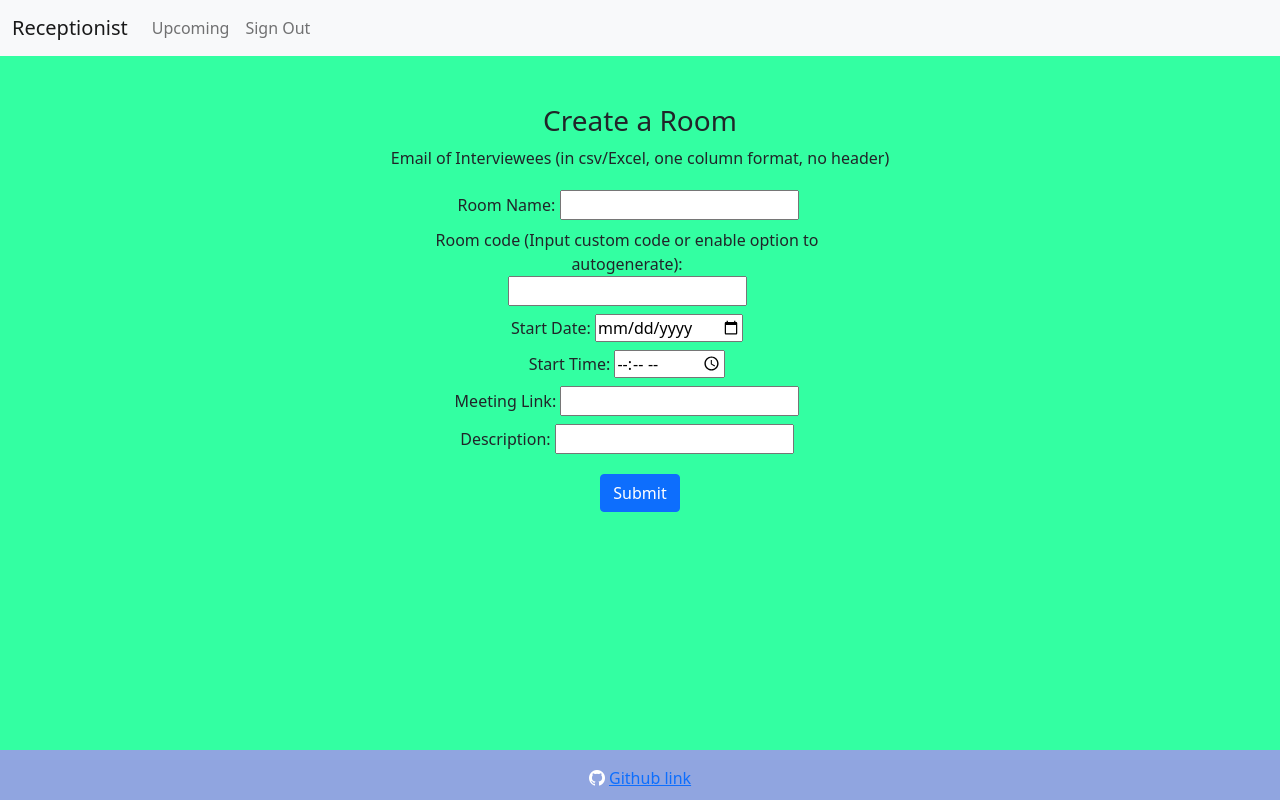
After one commit to Solai-Adithya/Receptionist, a Flask app: page /create/invite in a window 1280 px wide. The commit adds this page. Run offline with Flask 2, Linux system fonts and the light colour scheme; some libraries are stand-ins or nearby versions.

Commit message:
Completed create room flow and restructured database interactions

```diff
--- a/app.py
+++ b/app.py
@@ -26,10 +26,13 @@ from constants import (
     GOOGLE_DISCOVERY_URL,
     GOOGLE_SECRET,
 )
-from user import User
+from functions import generateRoomID
+from db import User, Rooms, Participants
+rooms = Rooms()
+participants = Participants()
 
 os.environ["OAUTHLIB_INSECURE_TRANSPORT"] = "1"
-os.environ["FLASK_ENVIRONMENT"] = "development"
+os.environ["FLASK_ENV"] = "development"
 
 app = Flask(__name__)
 
@@ -37,15 +40,6 @@ app.config["SECRET_KEY"] = "secret!"
 app.debug = True
 
 socketio = SocketIO(app)
-
-connectionURL = (
-    "mongodb+srv://adhiAtlasAdmin:%s@cluster0.cjyig.mongodb.net/myFirstDatabase?retryWrites=true&w=majority"
-    % ATLAS_ADMIN_PWD
-)
-dbclient = pymongo.MongoClient(connectionURL)
-db = dbclient.get_database("Reception")
-Users = db.Users
-Rooms = db.Rooms
 
 # Login
 def get_google_provider_cfg():
@@ -72,60 +66,86 @@ def upcoming():
     return render_template("upcoming.html")  # TODO
 
 
-@app.route("/create")
-def createRoom():
-    return render_template("newroom.html")
+@app.route("/create/add")
+def createRoom_add():
+    return render_template("newroom_add.html")
+
+@app.route("/create/invite")
+def createRoom_invite():
+    return render_template("newroom_invite.html")
 
 
-@app.route("/attendees", methods=["POST"])
-def attendees():
-    start_time = datetime.strptime(
-        request.form["start-time"], r"%Y-%m-%dT%H:%M"
-    )
-    title = request.form["meet-title"]
+@app.route("/attendees/add", methods=["POST"])
+def attendees_add():
+    room_id = generateRoomID()
+    while(rooms.getRoomByID(room_id) != None):
+        room_id = generateRoomID()
+
+    startDate = datetime.strptime(request.form["start-date"], r"%Y-%m-%d")
+    startTime = datetime.strptime(request.form["start-time"], r"%H:%M")
+    start_datetime = datetime.combine(startDate.date(), startTime.time())
+    name = request.form["name"]
     link = request.form["meet-link"]
+    description = request.form["description"]
     emails = request.files["uploadEmails"].read().decode()
-    room_id = secrets.token_urlsafe()
     with StringIO(emails) as input_file:
         csv_reader = reader(input_file, delimiter="\n")
         emails = [row[0] for row in csv_reader]
-    return str(link)
 
+    roomDetails = {
+        "_id": room_id,
+        "start_date": start_datetime,
+        "name": name,
+        "description": description,
+        "meeting_link": link
+    }
 
-@app.route("/findRoom/<roomId>/", methods=["GET"])
-def findRoom(roomId):
-    queryObject = {"_id": ObjectId(str(roomId))}
-    query = Rooms.find_one(queryObject)
-    query.pop("_id")
-    return dumps(query)
+    rooms.createRoom(roomDetails)
+    participants.addParticipants(room_id, emails)
+    return redirect(url_for("manage", roomID=room_id))
 
+@app.route("/attendees/invite", methods=["POST"])
+def attendees_invite():
+    startDate = datetime.strptime(request.form["start-date"], r"%Y-%m-%d")
+    startTime = datetime.strptime(request.form["start-time"], r"%H:%M")
+    start_datetime = datetime.combine(startDate.date(), startTime.time())
+    name = request.form["name"]
+    link = request.form["meet-link"]
+    description = request.form["description"]
+    room_id = request.form["room-id"]
+    roomDetails = {
+        "_id": room_id,
+        "start_date": start_datetime,
+        "name": name,
+        "description": description,
+        "meeting_link": link
+    }
 
-@app.route("/findUser/<userId>/", methods=["GET"])
-def findUser(userId):
-    queryObject = {"_id": ObjectId(str(userId))}
-    query = Users.find_one(queryObject)
-    query.pop("_id")
-    return dumps(query)
-
+    if(rooms.getRoomByID(room_id) == None):
+        rooms.createRoom(roomDetails)
+        return redirect(url_for("manage", roomID=room_id))
+    else:
+        return "Sorry!, that room code is already taken, please refill data" # Replace with HTML page with the form details present and just error saying room code already exists
 
 client = WebApplicationClient(GOOGLE_CLIENT_ID)
 login_manager = LoginManager()
 login_manager.init_app(app)
 
-# Flask-Login helper to retrieve a user from our db
+
 @login_manager.user_loader
 def load_user(user_id):
     return User.get(user_id)
 
 
+@app.route("/manage/<roomID>/")
+def manage(roomID):
+    return render_template("manage.html", roomID=roomID)
+
 @app.route("/login")
 def login():
-    # Find out what URL to hit for Google login
     google_provider_cfg = get_google_provider_cfg()
     authorization_endpoint = google_provider_cfg["authorization_endpoint"]
 
-    # Use library to construct the request for Google login and provide
-    # scopes that let you retrieve user's profile from Google
     request_uri = client.prepare_request_uri(
         authorization_endpoint,
         redirect_uri=request.base_url + "/callback",
@@ -134,8 +154,6 @@ def login():
 
     return redirect(request_uri)
 
-
-# Login Callback
 @app.route("/login/callback")
 def callback():
     code = request.args.get("code")
@@ -161,18 +179,20 @@ def callback():
 
     # result = result + "<p>token_response: " + token_response.text + "</p>"
     if userinfo_response.json().get("email_verified"):
+        print("LOOKUP HERE:",userinfo_response.json())
         unique_id = userinfo_response.json()["sub"]
         users_email = userinfo_response.json()["email"]
         picture = userinfo_response.json()["picture"]
-        users_name = userinfo_response.json()["given_name"]
+        name = userinfo_response.json()["name"]
+        first_name = userinfo_response.json()["given_name"]
     else:
         return "User email not available or not verified by Google.", 400
 
     user = User(
-        id_=unique_id, name=users_name, email=users_email, profile_pic=picture
+        id_=unique_id, name=name, first_name=first_name, email=users_email, profile_pic=picture
     )
     if not User.get(unique_id):
-        User.create(unique_id, users_name, users_email, picture)
+        User.create(unique_id, name, first_name, users_email, picture)
     login_user(user)
 
     return redirect("/")
@@ -183,11 +203,24 @@ def callback():
 @login_required
 def logout():
     logout_user()
-    return redirect(url_for("index"))
+    return redirect("/")
 
+
+# @app.route("/findRoom/<roomId>/", methods=["GET"])
+# def findRoom(roomId):
+#     queryObject = {"_id": ObjectId(str(roomId))}
+#     query = Rooms.find_one(queryObject)                   #Rooms collection
+#     query.pop("_id")
+#     return dumps(query)
+
+
+# @app.route("/findUser/<userId>/", methods=["GET"])
+# def findUser(userId):
+#     queryObject = {"_id": ObjectId(str(userId))}
+#     query = Users.find_one(queryObject)                   #Users collection
+#     query.pop("_id")
+#     return dumps(query)
 
 if __name__ == "__main__":
     app.run(host="localhost", port=5000)
-
-if __name__ == "__main__":
     socketio.run(app)
--- /dev/null
+++ b/db.py
@@ -0,0 +1,101 @@
+from flask.helpers import get_root_path
+import pymongo
+from flask_login import UserMixin
+from bson.json_util import dumps
+from bson.objectid import ObjectId
+from constants import ATLAS_ADMIN_PWD
+from functions import generateRoomID
+# from db import get_db
+
+connectionURL = (
+    "mongodb+srv://adhiAtlasAdmin:%s@cluster0.cjyig.mongodb.net/myFirstDatabase?retryWrites=true&w=majority"
+    % ATLAS_ADMIN_PWD
+)
+dbclient = pymongo.MongoClient(connectionURL)
+db = dbclient.get_database("Reception")
+UsersCollection = db.Users
+RoomsCollection = db.Rooms
+ParticipantsCollection = db.Participants
+
+class User(UserMixin):
+    def __init__(self, id_, name, first_name, email, profile_pic):
+        self.id = id_
+        self.name = name
+        self.first_name = first_name
+        self.email = email
+        self.profile_pic = profile_pic
+
+    @staticmethod
+    def get(user_id):
+        user = UsersCollection.find_one({"userID": user_id})
+        if not user:
+            return None
+        user = User(user["_id"], user["name"], user["first_name"], user["email"], user["profile_pic"])
+        return user
+
+    @staticmethod
+    def create(id_, name, first_name, email, profile_pic):
+        UsersCollection.insert_one(
+            {
+                "userID": id_,
+                "name": name,
+                "first_name": first_name,
+                "email": email,
+                "profile_pic": profile_pic,
+            }
+        )
+
+class Rooms:
+    @staticmethod
+    def getRoomByID(room_id):
+        room = RoomsCollection.find_one({"_id": room_id})
+        if not room:
+            return None
+        print(room)
+        return room
+
+    @staticmethod
+    def getRoomsByCreator(email):
+        rooms = RoomsCollection.find({"email": email})
+        if not rooms:
+            return None
+        # room = (room["_id"], room["name"], room["type"], room["capacity"], room["location"], room["description"])
+        return rooms
+
+    @staticmethod
+    def getRoomsByParticipant(email):
+        room = RoomsCollection.find({"email": email})
+        if not room:
+            return None
+        # room = (room["_id"], room["name"], room["type"], room["capacity"], room["location"], room["description"])
+        return room
+
+    @staticmethod
+    def createRoom(roomDetails):
+        RoomsCollection.insert_one(roomDetails)
+
+class Participants:
+    @staticmethod
+    def getParticipantsByRoom(room_id):
+        participants = ParticipantsCollection.find({"roomID": room_id})
+        if not participants:
+            return None
+        return participants
+
+    @staticmethod
+    def addParticipants(room_id, emails):
+        documents = []
+        queuePosition = 100
+        for email in emails:
+            documents.append({
+                "roomID": room_id,
+                "email": email,
+                "status": "open",
+                "windowLowerBound": None,
+                "windowUpperBound": None,
+                "queuePosition": queuePosition,
+                "notifiedByWebsite": False,
+                "notifiedByEmail": False
+            })
+            queuePosition += 100
+        ParticipantsCollection.insert_many(documents)
--- /dev/null
+++ b/functions.py
@@ -0,0 +1,6 @@
+import random
+def generateRoomID():
+    roomID = ""
+    for i in range(4):
+        roomID += chr(random.randint(97,122))
+    return roomID
--- /dev/null
+++ b/templates/manage.html
@@ -0,0 +1,6 @@
+<!DOCTYPE html>
+<html>
+<body>
+<h1>Manage page {{roomID}}</h1>
+</body>
+</html>
--- /dev/null
+++ b/templates/newroom_invite.html
@@ -0,0 +1,41 @@
+{% extends 'base.html' %}
+{% block main_content %}
+<div class="my-5" style="margin-left: auto; margin-right: auto;">
+  <h3>Create a Room</h3>
+  <p>Email of Interviewees (in csv/Excel, one column format, no header)</p>
+  <form action="/attendees/invite" method="POST" class="mx-auto" enctype="multipart/form-data" style="max-width: 500px;">
+    <div class="row row-cols-1 input-group custom-file mb-3">
+      <div class="col my-1">
+        <label for="name">Room Name:</label>
+        <input type="text" name="name" id="name" required>
+      </div>
+      <div class="col my-1">
+        <label for="room-id">Room code (Input custom code or enable option to autogenerate):</label>
+        <input type="text" name="room-id" id="room-id" required>
+      </div>
+      <div class="col my-1">
+        <label for="start-date">Start Date:</label>
+        <input type="date" id="start-date" name="start-date" required>
+      </div>
+      <div class="col my-1">
+        <label for="start-time">Start Time:</label>
+        <input type="time" id="start-time" name="start-time" required>
+      </div>
+      <div class="col my-1">
+        <label for="meet-link">Meeting Link:</label>
+        <input type="url" name="meet-link" id="meet-link">
+      </div>
+      <div class="col my-1">
+        <label for="description">Description:</label>
+        <input type="text" name="description" id="description">
+      </div>
+    </div>
+    <div class="mt-3">
+      <button type="submit" class="btn btn-primary">Submit</button>
+    </div>
+  </form>
+  <div class="fs-3 py-4" style="display: none;">
+    <span class="px-2">Room Id</span><span class="room-id">xxxx</span>
+  </div>
+</div>
+{% endblock %}
```
Also changed, not shown: templates/index.html (+10 -3 lines), templates/newroom_add.html (renamed from templates/newroom.html, +14 -6 lines), test/test.csv (+0 -44 lines), user.py (deleted, +0 -41 lines).
